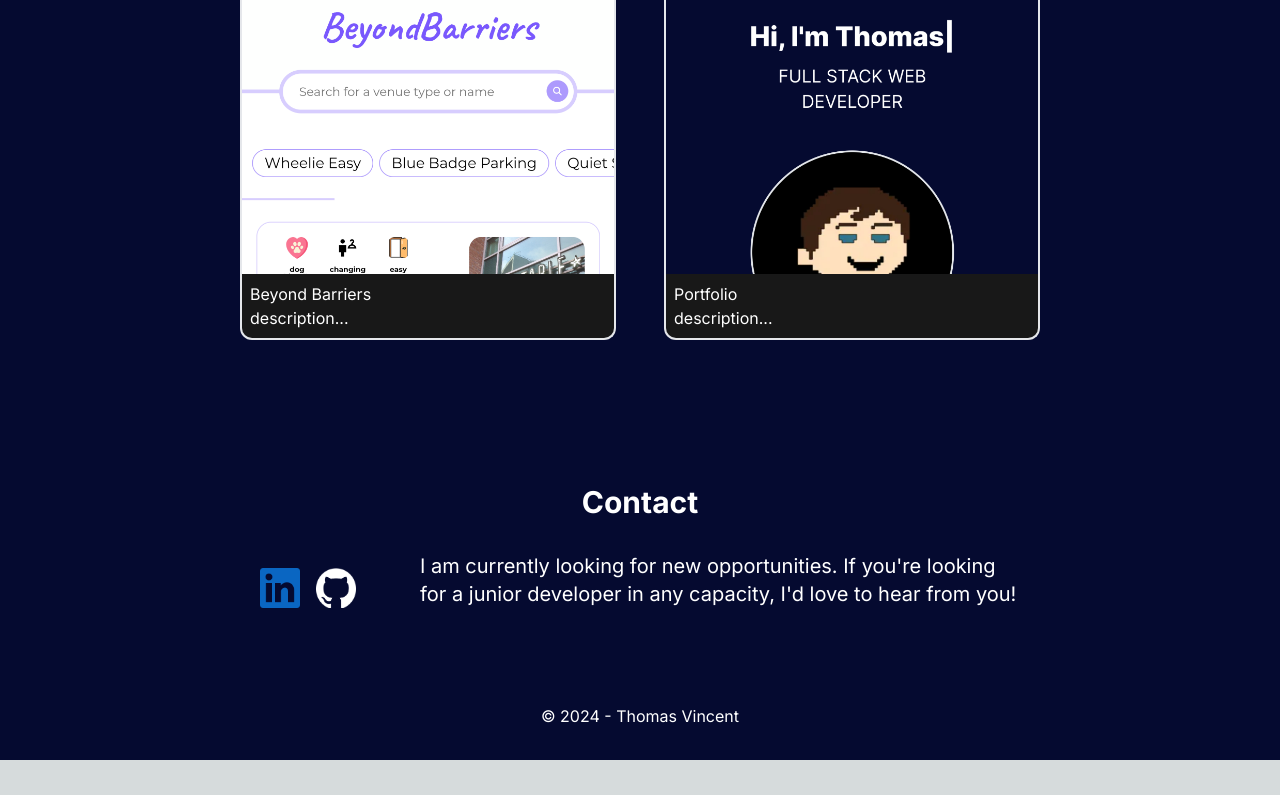
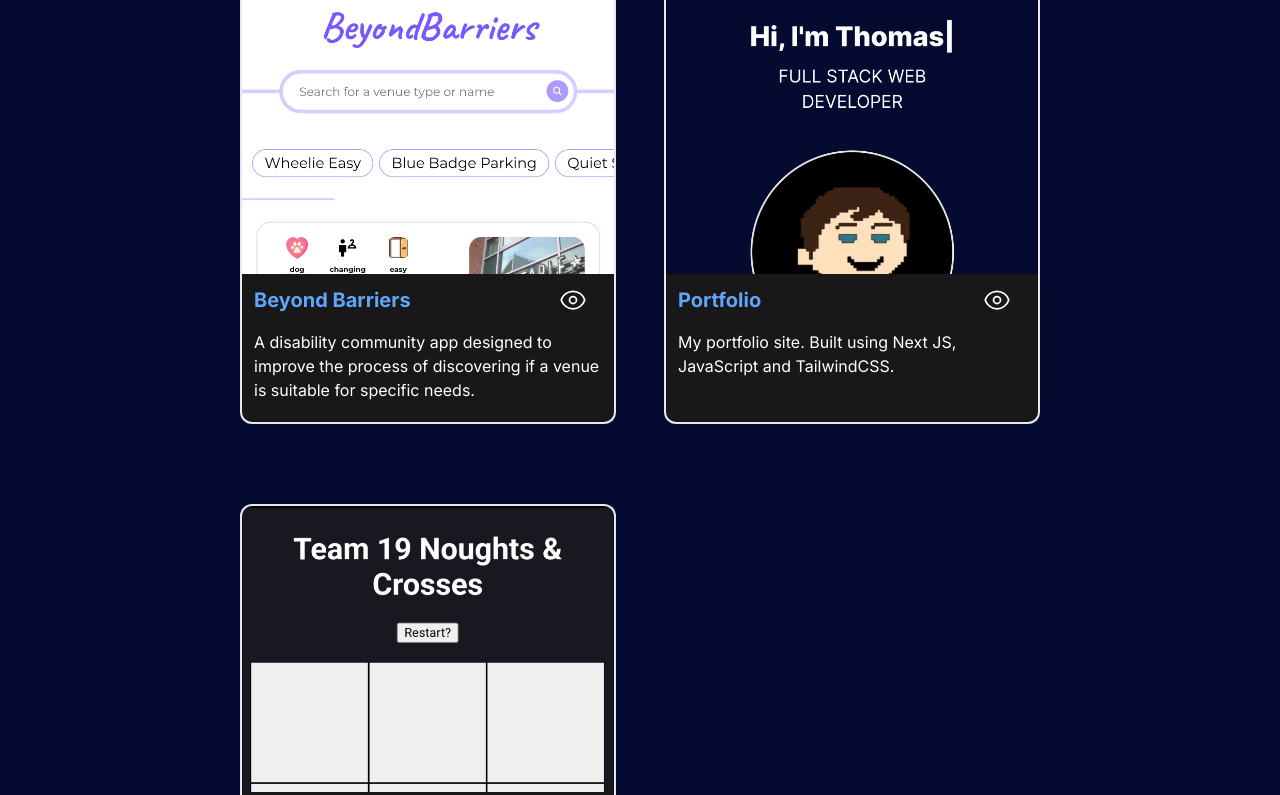
Before and after one commit to tvincent23/Portfolio, a Next.js app in the folder my-app/: page / in a window 1280 px wide. Shown: the part 2002-2797 px from the top of the page. Before the commit the page ends 2762 px from the top, so only its background shows below. Built offline with nearby package versions, Linux system fonts and the light colour scheme.

Commit message:
github icon added as a link and rendered if link is available

```diff
--- a/my-app/app/components/ProjectDetails.jsx
+++ b/my-app/app/components/ProjectDetails.jsx
@@ -1,15 +1,69 @@
 import React from "react";
+import { EyeIcon } from "@heroicons/react/24/outline";
+import githubLogo from "../../public/images/github-mark-white.png";
+import Image from "next/image";
+import Link from "next/link";
 
 const ProjectDetails = ({ imgUrl, title, description, gitUrl, previewUrl }) => {
+  console.log(gitUrl);
   return (
+    // <div className="mt-8">
+    //   <div
+    //     className="w-[312px] h-72 lg:w-[376px] rounded-t-xl relative group border-t-2 border-l-2 border-r-2 border-white-600"
+    //     style={{ background: `url(${imgUrl})`, backgroundSize: "cover" }}
+    //   ></div>
+    //   <div className=" text-white w-[312px] lg:w-[376px] md:h-[150px] rounded-b-xl bg-[#181818]  border-b-2 border-l-2 border-r-2 border-white-600 p-3">
+    //     <div>
+    //       <span className="text-blue-400 font-bold text-xl">
+    //         {title}
+    //         <Link href={previewUrl} target="_blank">
+    //           <EyeIcon className="h-7 w-7 " />
+    //         </Link>
+    //         {/* <image src={githubLogo} alt="GitHub Logo" className="scale-75" /> */}
+    //         {/* not showing github image!!!!!!!! */}
+    //       </span>
+    //     </div>
+    //     <p className="mt-4">{description}</p>
+    //   </div>
+    // </div>
+    // <div className="mt-8">
+    //   <div
     <div className="mt-8">
       <div
-        className="h-52 md:h-72 rounded-t-xl relative group border-t-2 border-l-2 border-r-2 border-white-600"
+        className="w-[312px] h-72 lg:w-[376px] rounded-t-xl relative group border-t-2 border-l-2 border-r-2 border-white-600"
         style={{ background: `url(${imgUrl})`, backgroundSize: "cover" }}
       ></div>
-      <div className="text-white rounded-b-xl bg-[#181818] border-b-2 border-l-2 border-r-2 border-white-600 p-2">
-        <h5>{title}</h5>
-        <p>{description}</p>
+      <div className=" text-white w-[312px] lg:w-[376px] md:h-[150px] rounded-b-xl bg-[#181818]  border-b-2 border-l-2 border-r-2 border-white-600 p-3">
+        <div className="grid grid-cols-8">
+          <div className="col-span-6 text-blue-400 font-bold text-xl">
+            {title}
+          </div>
+          <div className="col-span-1">
+            {gitUrl.length > 1 ? (
+              <Link href={gitUrl} target="_blank">
+                <Image
+                  src={githubLogo}
+                  alt="GitHub Logo"
+                  className="w-[25px] h-[25px]"
+                />
+              </Link>
+            ) : null}
+
+            {/* <Link href={gitUrl} target="_blank">
+              <Image
+                src={githubLogo}
+                alt="GitHub Logo"
+                className="w-[25px] h-[25px]"
+              />
+            </Link> */}
+          </div>
+          <div className="col-span-1">
+            <Link href={previewUrl} target="_blank ">
+              <EyeIcon className="h-7 w-7 " />
+            </Link>
+          </div>
+        </div>
+        <p className="mt-4">{description}</p>
       </div>
     </div>
   );
--- a/my-app/app/components/Projects.jsx
+++ b/my-app/app/components/Projects.jsx
@@ -7,18 +7,29 @@ const Projects = () => {
     {
       id: 1,
       title: "Beyond Barriers",
-      description: "description...",
+      description:
+        "A disability community app designed to improve the process of discovering if a venue is suitable for specific needs.",
       image: "/images/img2bb.png",
       gitUrl: "/",
-      previewUrl: "/",
+      previewUrl: "https://beyond-barriers.vercel.app/",
     },
     {
       id: 2,
       title: "Portfolio",
-      description: "description...",
+      description:
+        "My portfolio site. Built using Next JS, JavaScript and TailwindCSS.",
       image: "/images/img3p.png",
       gitUrl: "/",
-      previewUrl: "/",
+      previewUrl: "https://thomas-vincent.vercel.app/",
+    },
+    {
+      id: 3,
+      title: "Noughts & Crosses",
+      description:
+        "Noughts & Crosses app, a single day hackathon in a team of 2. Our first effort using React.",
+      image: "/images/img4nac.png",
+      gitUrl: "https://github.com/SchoolOfCode/Noughts_And_Crosses_App",
+      previewUrl: "https://noughts-and-crosses-kappa.vercel.app/",
     },
   ];
 
@@ -27,13 +38,15 @@ const Projects = () => {
       <h2 className="mt-36 text-center text-white font-bold text-3xl 2xl:text-4xl">
         Projects
       </h2>
-      <div className="mx-auto grid grid-cols-1 md:grid-cols-2 sm:gap-6 md:gap-12 max-w-[312px] md:max-w-[800px]">
+      <div className="mx-auto grid grid-cols-1 md:grid-cols-2 2xl:grid-cols-3 sm:gap-6 md:gap-12  max-w-[312px] md:max-w-[800px] 2xl:max-w-[1400px]">
         {projectsData.map((project) => (
           <ProjectDetails
             key={project.id}
             title={project.title}
             description={project.description}
             imgUrl={project.image}
+            previewUrl={project.previewUrl}
+            gitUrl={project.gitUrl}
           />
         ))}
       </div>
```
Also changed, not shown: package.json (added, +25 -0 lines), my-app/public/images/img4nac.png (added), 1 other file (tests, documents, lock files or other folders).
